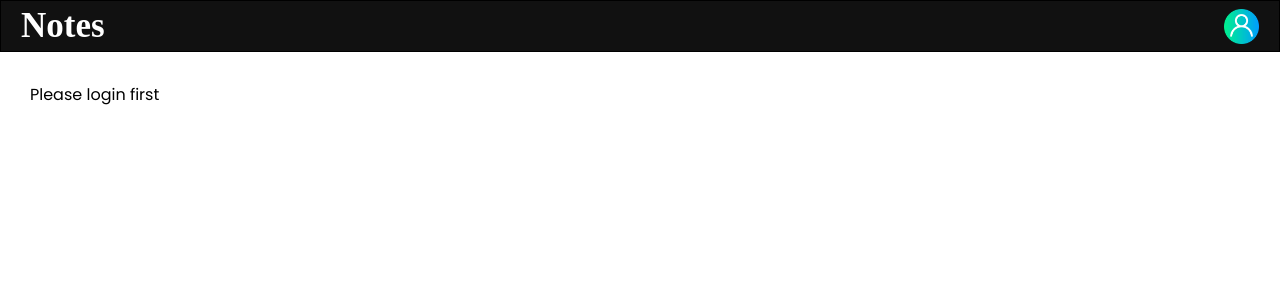
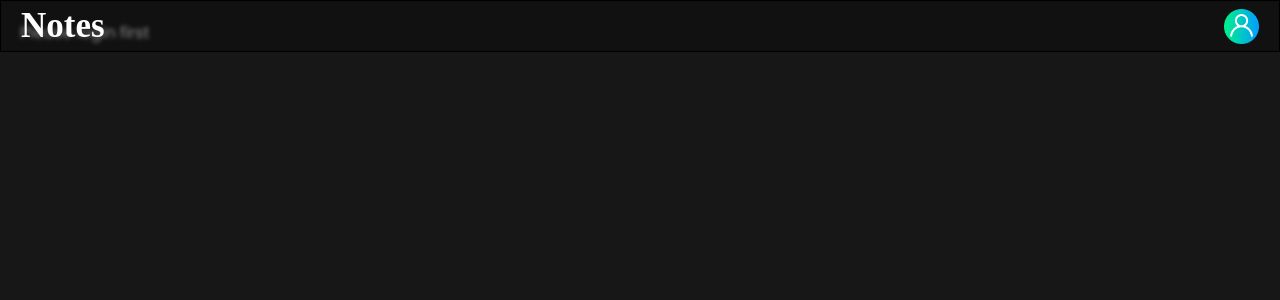
Before and after one commit to arun-das-04/note-app, a React (Vite) app in the folder frontend/: page /notes in a window 1280 px wide. Shown: the top 300 px of the page. Built offline with nearby package versions, Linux system fonts and the light colour scheme.

Commit message:
Styles Updated

```diff
--- a/frontend/src/index.css
+++ b/frontend/src/index.css
@@ -20,3 +20,22 @@ input[type="number"]::-webkit-inner-spin-button {
 input[type="number"] {
   -moz-appearance: textfield;
 }
+
+
+::-webkit-scrollbar{
+  position: absolute;
+  z-index:100;
+  width: 7px;
+}
+::-webkit-scrollbar-thumb{
+  background: rgb(67, 67, 67);
+  border-radius: 5px;
+}
+::-webkit-scrollbar-track{
+  background:rgba(198, 198, 198, 0.085);
+}
+
+
+body{
+  background-color: #171717;
+}
--- a/frontend/src/stylesheets/Navbar.css
+++ b/frontend/src/stylesheets/Navbar.css
@@ -4,7 +4,12 @@
   justify-content: space-between;
   align-items: center;
   padding: 5px 20px 5px 20px;
-  background-color: rgb(17, 17, 17);
+  background-color: rgb(12, 12, 12, 0.467);
+  backdrop-filter: blur(2px);
+  width:100%;
+  position: fixed;
+  left: 0;
+  top: 0;
 }
 
 #nav-heading{
--- a/frontend/src/stylesheets/Note.css
+++ b/frontend/src/stylesheets/Note.css
@@ -3,21 +3,24 @@
   flex-direction: column;
   width: 49%;
   max-height:250px;
-  background-color: #ffffff;
-  border: 1px solid rgb(235, 232, 232);
-  box-shadow: 1px 1px 20px rgb(219, 221, 220);
+  background-color: #171717;
+  border: 1px solid rgb(62, 62, 62);
   padding: 10px;
   border-radius: 15px;
 
 }
 
 .note-title{
-  font-size: 18px;
-  margin: 2px 0px 15px 0px;
+  font-size: 17px;
+  font-weight: 500;
+  margin: 2px 0px 10px 0px;
+  color: white;
 }
 
 .note-content{
+  color: white;
   font-size: 15px;
+  font-weight: 300;
   overflow: hidden;
   white-space: pre-wrap;
   display: -webkit-box;
--- a/frontend/src/stylesheets/Profile.css
+++ b/frontend/src/stylesheets/Profile.css
@@ -1,11 +1,13 @@
 .profile-main{
   display: flex;
   flex-direction: column;
-  padding: 30px;
-  height: 100%;
+  padding: 20px;
+  background-color: #171717;
+  color: white;
 }
 
 .profile-top-container{
+  margin-top: 60px;
   display: flex;
   flex-direction: row;
   justify-content: space-between;
@@ -15,6 +17,7 @@
 
 .profile-heading{
   font-size: 25px;
+  color: white;
 }
 
 .profile-heading span{
@@ -27,10 +30,10 @@
   width: 45px;
   height: 45px;
   border-radius: 50%;
-  border: 0;
+  border: 1px solid rgb(62, 62, 62);
   font-size: 30px;
-  background-color: rgb(51, 230, 81);
-  color: white;
+  background-color: #171717;
+  color: rgb(255, 255, 255);
   cursor: pointer;
 
 }
@@ -39,15 +42,20 @@
   width: 100%;
   height: 40px;
   padding: 10px;
-  border: 1px solid rgb(230, 229, 229);
-  box-shadow: 2px 2px 10px rgb(227, 225, 225);
+  border: 1px solid rgb(62, 62, 62);
+  background-color: #171717;
+  color: rgb(220, 218, 218);
   border-radius: 15px;
   margin-bottom: 20px;
 
 }
 
+#profile-search-note::placeholder{
+  color: rgb(207, 204, 204);
+}
+
 .profile-note-section{
-  background-color: rgb(255, 255, 255);
+  background-color: #171717;
   width: 100%;
   height: 100%;
   display: flex;
--- a/frontend/vite.config.js
+++ b/frontend/vite.config.js
@@ -7,7 +7,7 @@ export default defineConfig({
   server: {
     cors: true,
     host: '0.0.0.0',
-    port: 5173,
+    port: 5170,
     allowedHosts: true,
   }
 });
```
